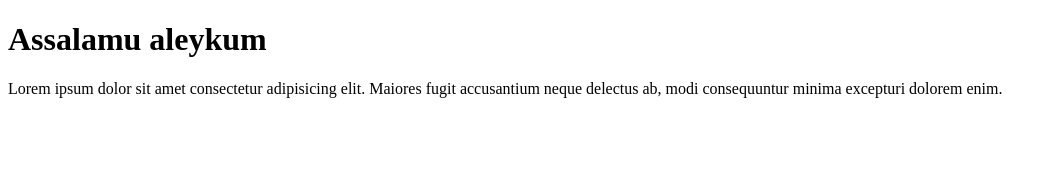
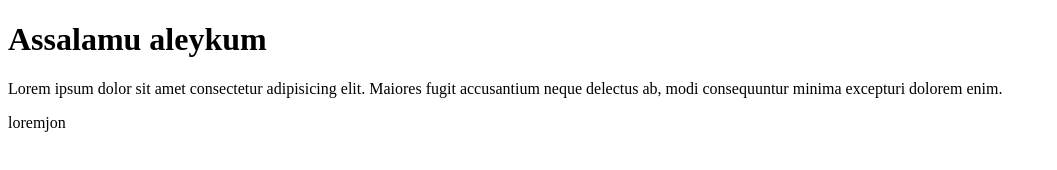
Before and after one commit to SaeidMakhmudov/group11, a plain HTML site: page index.html in a window 1280 px wide. Shown: the whole page, without its empty margins (0-1057 px from the left). Drawn offline with Linux system fonts and the light colour scheme.

Commit message:
Update index.html

```diff
--- a/index.html
+++ b/index.html
@@ -14,6 +14,7 @@
         accusantium neque delectus ab, modi consequuntur minima excepturi
         dolorem enim.
       </p>
+      <p> loremjon <p/>
     </div>
   </body>
 </html>
```
